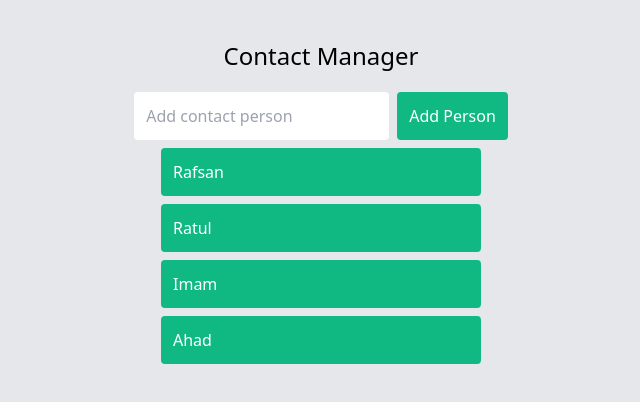
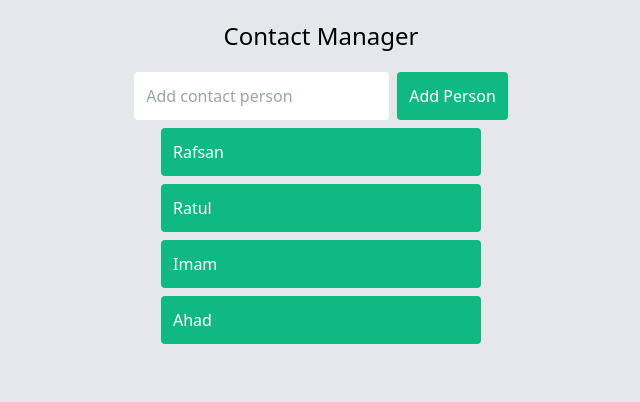
Before and after one commit to itsrafsanjani/contact-manager, a React (Create React App) app: page / in a window 1280 px wide. Shown: the top 402 px of the page, without its empty margins (319-959 px from the left). Built offline with nearby package versions, Linux system fonts and the light colour scheme.

Commit message:
feat: unnecessary padding, margin removed from App.js

```diff
--- a/src/components/App.js
+++ b/src/components/App.js
@@ -4,8 +4,8 @@ const contacts = ['Rafsan', 'Ratul', 'Imam', 'Ahad']
 
 function App() {
   return (
-    <div className="bg-gray-200 min-h-screen w-screen container p-5">
-      <h1 className="text-2xl text-center m-5">Contact Manager</h1>
+    <div className="bg-gray-200 min-h-screen w-screen container">
+      <h1 className="text-2xl text-center p-5">Contact Manager</h1>
       <ContactManager data={contacts} />
     </div>
   );
```
